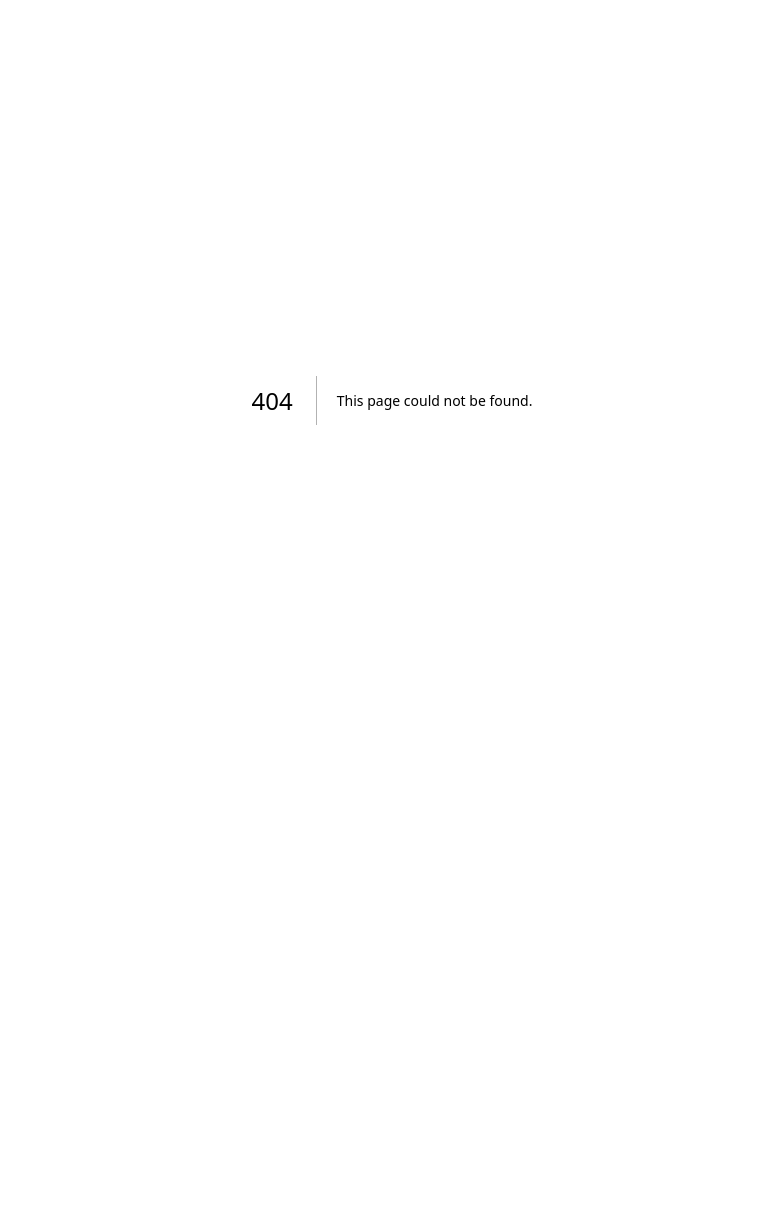
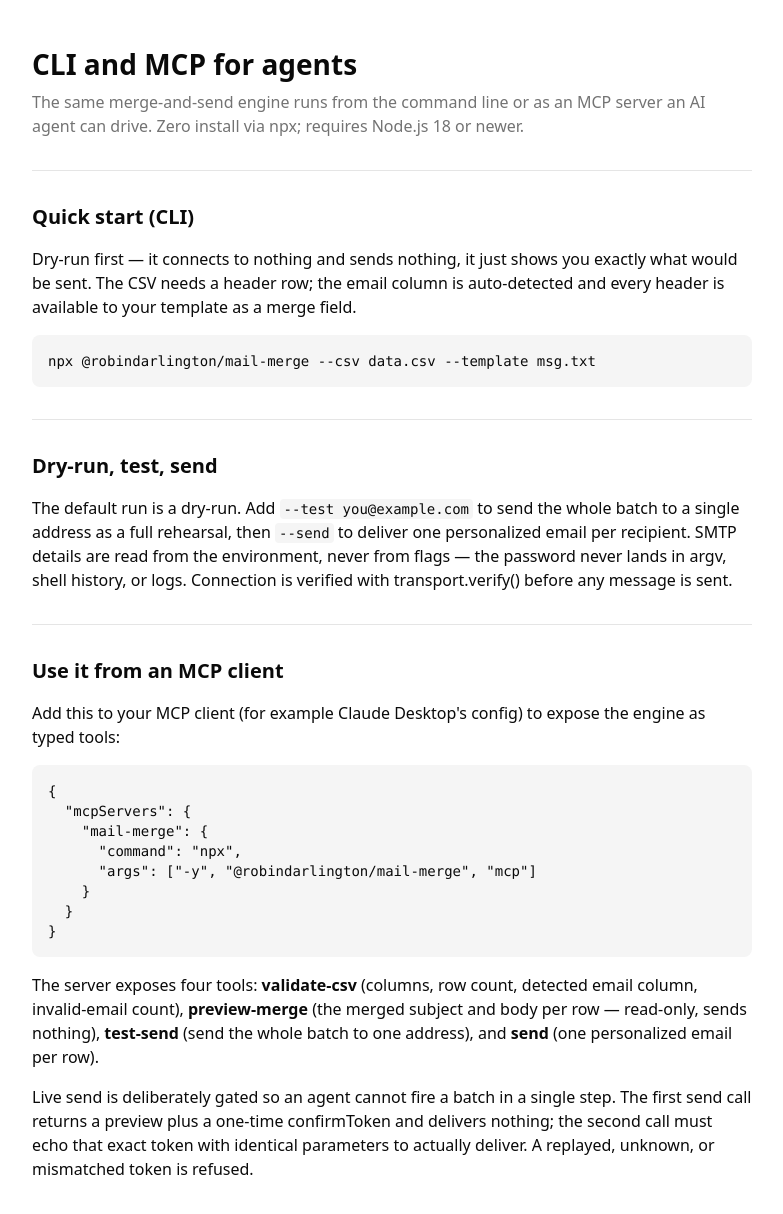
Before and after one commit to robindarlington/mail-merge, a Next.js app: page /agents in a window 1280 px wide. Before the commit this address had no page. Shown: the top 1214 px of the page, without its empty margins (248-1031 px from the left). Before the commit the page ends 800 px from the top, so only its background shows below. Built offline with nearby package versions, Linux system fonts and the light colour scheme.

Commit message:
feat(09-02): add /agents CLI + MCP guide with verbatim snippets
- Static RSC page; npx invocation + mcpServers JSON copied verbatim from CLI README
- Describes the four MCP tools and the two-step send confirm gate
- Mitigates T-09-05: snippet parity kept so copy-paste works unchanged

```diff
--- /dev/null
+++ b/app/(marketing)/agents/page.tsx
@@ -0,0 +1,109 @@
+import { Separator } from "@/components/ui/separator";
+
+/**
+ * /agents — the public CLI + MCP guide (RSC, no auth/data fetch).
+ *
+ * The same merge-and-send engine ships as a CLI and as a stdio MCP server. The
+ * code blocks below are copied VERBATIM from packages/cli/README.md (the npx
+ * invocation and the mcpServers config JSON) so a reader can copy-paste them and
+ * have them work unchanged.
+ *
+ * SECURITY (threat T-09-05, downstream Tampering): a drifted snippet would run
+ * on the reader's shell or in their MCP client. Package name, flags, and the -y
+ * in `npx -y` MUST match the CLI README exactly — kept as string constants here
+ * and diff-checked against the README in Plan 03's snippet-parity step.
+ */
+
+// Verbatim from packages/cli/README.md (Quick start — dry-run default).
+const NPX_DRY_RUN =
+  "npx @robindarlington/mail-merge --csv data.csv --template msg.txt";
+
+// Verbatim from packages/cli/README.md (Client config snippet).
+const MCP_CONFIG = `{
+  "mcpServers": {
+    "mail-merge": {
+      "command": "npx",
+      "args": ["-y", "@robindarlington/mail-merge", "mcp"]
+    }
+  }
+}`;
+
+export default function AgentsPage() {
+  return (
+    <div className="mx-auto flex w-full max-w-3xl flex-col gap-8 px-6 py-12">
+      <div className="flex flex-col gap-2">
+        <h1 className="text-[28px] font-semibold leading-[1.2]">
+          CLI and MCP for agents
+        </h1>
+        <p className="text-base text-muted-foreground">
+          The same merge-and-send engine runs from the command line or as an MCP
+          server an AI agent can drive. Zero install via npx; requires Node.js 18
+          or newer.
+        </p>
+      </div>
+
+      <Separator />
+
+      <section className="flex flex-col gap-4">
+        <h2 className="text-xl font-semibold">Quick start (CLI)</h2>
+        <p className="text-base">
+          Dry-run first — it connects to nothing and sends nothing, it just shows
+          you exactly what would be sent. The CSV needs a header row; the email
+          column is auto-detected and every header is available to your template
+          as a merge field.
+        </p>
+        <pre className="bg-muted overflow-x-auto rounded-md p-4 text-sm font-mono">
+          {NPX_DRY_RUN}
+        </pre>
+      </section>
+
+      <Separator />
+
+      <section className="flex flex-col gap-4">
+        <h2 className="text-xl font-semibold">Dry-run, test, send</h2>
+        <p className="text-base">
+          The default run is a dry-run. Add{" "}
+          <code className="rounded bg-muted px-1 py-0.5 text-sm font-mono">
+            --test you@example.com
+          </code>{" "}
+          to send the whole batch to a single address as a full rehearsal, then{" "}
+          <code className="rounded bg-muted px-1 py-0.5 text-sm font-mono">
+            --send
+          </code>{" "}
+          to deliver one personalized email per recipient. SMTP details are read
+          from the environment, never from flags — the password never lands in
+          argv, shell history, or logs. Connection is verified with
+          transport.verify() before any message is sent.
+        </p>
+      </section>
+
+      <Separator />
+
+      <section className="flex flex-col gap-4">
+        <h2 className="text-xl font-semibold">Use it from an MCP client</h2>
+        <p className="text-base">
+          Add this to your MCP client (for example Claude Desktop&apos;s config)
+          to expose the engine as typed tools:
+        </p>
+        <pre className="bg-muted overflow-x-auto rounded-md p-4 text-sm font-mono">
+          {MCP_CONFIG}
+        </pre>
+        <p className="text-base">
+          The server exposes four tools: <strong>validate-csv</strong> (columns,
+          row count, detected email column, invalid-email count),{" "}
+          <strong>preview-merge</strong> (the merged subject and body per row —
+          read-only, sends nothing), <strong>test-send</strong> (send the whole
+          batch to one address), and <strong>send</strong> (one personalized
+          email per row).
+        </p>
+        <p className="text-base">
+          Live send is deliberately gated so an agent cannot fire a batch in a
+          single step. The first send call returns a preview plus a one-time
+          confirmToken and delivers nothing; the second call must echo that exact
+          token with identical parameters to actually deliver. A replayed,
+          unknown, or mismatched token is refused.
+        </p>
+      </section>
+    </div>
+  );
+}
```
